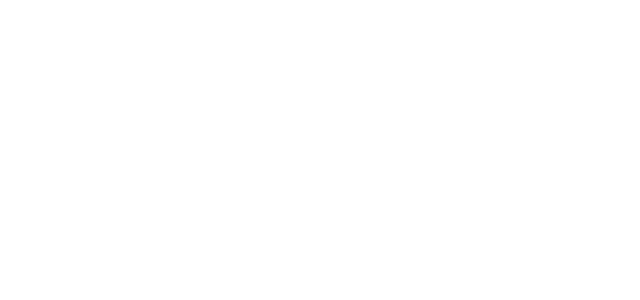
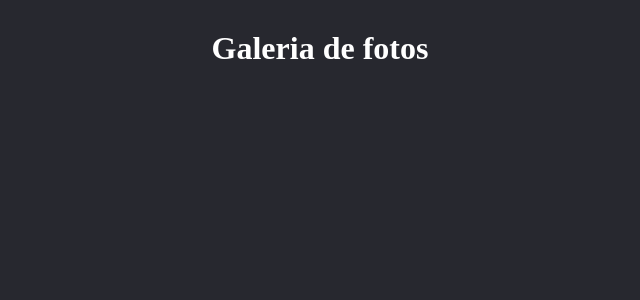
Before and after one commit to carloseduardob94/Gallery, a React (Vite) app: page / in a window 1280 px wide. Shown: the top 300 px of the page, without its empty margins (320-960 px from the left). Built offline with nearby package versions, Linux system fonts and the light colour scheme.

Commit message:
firsts styles

```diff
--- /dev/null
+++ b/src/App.styles.ts
@@ -0,0 +1,28 @@
+import styled from 'styled-components';
+
+export const Container = styled.div`
+  background-color: #27282F;
+  color: #FFFFFF;
+
+  min-height: 100vh;
+
+  *{
+    margin: 0;
+    padding: 0;
+    box-sizing: border-box;
+  }
+`;
+
+export const Area = styled.div`
+  margin: auto;
+  max-width: 980px;
+  padding: 30px 0;
+`;
+
+export const Header = styled.h1`
+  margin: 0;
+  padding: 0;
+
+  text-align: center;
+  margin-bottom: 30px;
+`;
--- /dev/null
+++ b/src/App.tsx
@@ -0,0 +1,19 @@
+import * as C from './App.styles'
+
+
+const App = () => {
+  return(
+      <C.Container>
+        <C.Area>
+          <C.Header>Galeria de fotos</C.Header>
+
+          {/* Área de upload */}
+
+          {/* Lista de fotos */}
+        </C.Area>
+        ...
+      </C.Container>
+  )
+}
+
+export default App
--- a/src/main.tsx
+++ b/src/main.tsx
@@ -1,9 +1,12 @@
 import React from 'react'
 import ReactDOM from 'react-dom/client'
+import App from './App'
+import GlobalStyle from './styles/global'
 
 
 ReactDOM.createRoot(document.getElementById('root') as HTMLElement).render(
   <React.StrictMode>
-
+    <GlobalStyle />
+    <App />
   </React.StrictMode>
 )
--- /dev/null
+++ b/src/styles/global.ts
@@ -0,0 +1,10 @@
+import { createGlobalStyle } from "styled-components";
+
+export default createGlobalStyle`
+
+*{
+  margin: 0;
+  padding: 0;
+  box-sizing: border-box;
+}
+`;
```
